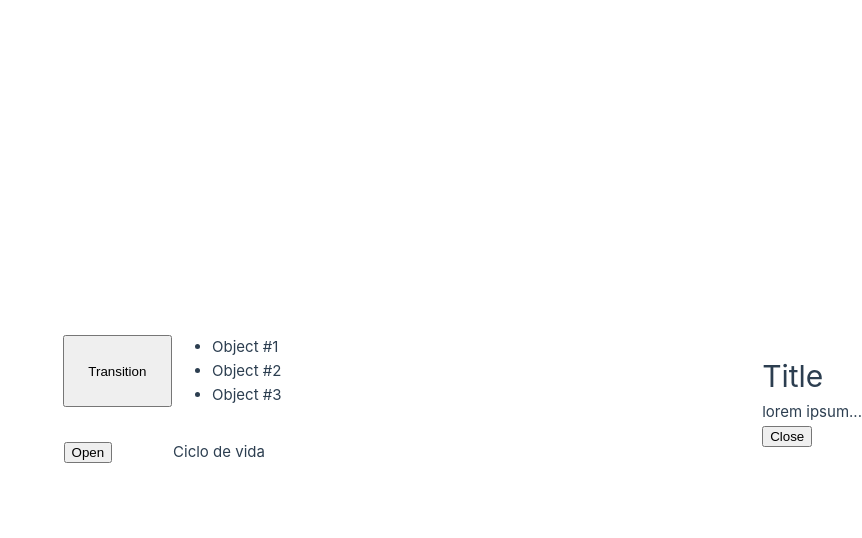
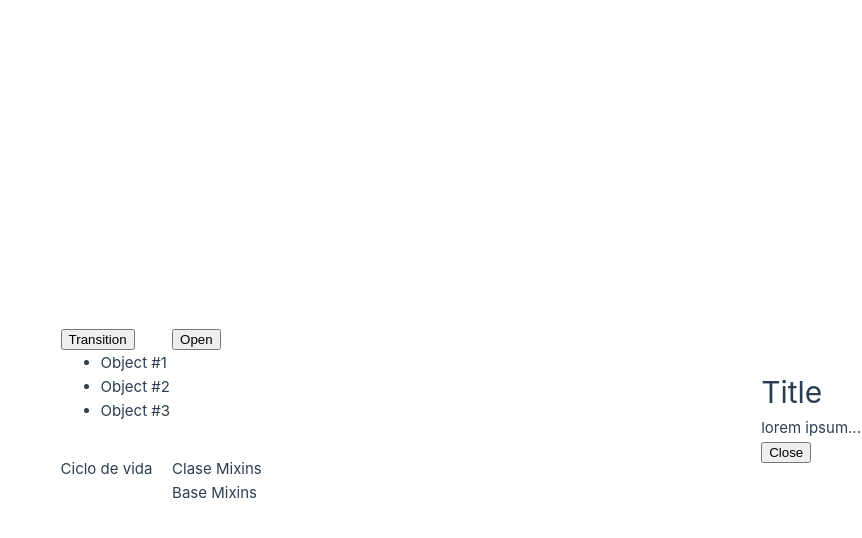
Before and after one commit to RickyBv1/Components-Composition-Vue, a Vue app: page / in a window 1280 px wide. Both pictures are taken after a click on the button "Open". Shown: the top 538 px of the page, without its empty margins (418-1280 px from the left). Built offline with nearby package versions, Linux system fonts and the light colour scheme.

Commit message:
feat: add ClaseMixins component and integrate into App.vue

```diff
--- a/src/App.vue
+++ b/src/App.vue
@@ -2,10 +2,11 @@
 import ClaseTransitions from './components/ClaseTransitions/ClaseTransitions.vue'
 import ClaseTeleports from './components/ClaseTeleports/ClaseTeleports.vue'
 import ClaseCicloDeVida from './components/ClaseCicloDeVida/ClaseCicloDeVida.vue'
+import ClaseMixins from './components/ClaseMixins/ClaseMixins.vue'
 
 export default {
   name: 'App',
-  components: { ClaseTransitions, ClaseTeleports, ClaseCicloDeVida },
+  components: { ClaseTransitions, ClaseTeleports, ClaseCicloDeVida, ClaseMixins },
 }
 </script>
 
@@ -15,6 +16,8 @@ export default {
   <ClaseTeleports class="card" />
 
   <ClaseCicloDeVida class="card" />
+
+  <ClaseMixins />
 </template>
 
 <style>
--- /dev/null
+++ b/src/components/ClaseMixins/ClaseMixins.vue
@@ -0,0 +1,29 @@
+<template>
+  <div class="card">
+    <div>{{ text }}</div>
+    <div>{{ secondText }}</div>
+  </div>
+</template>
+
+<script>
+import base from './mixins/base'
+
+export default {
+  name: 'ClaseMixins',
+  mixins: [base],
+  data() {
+    return {
+      text: 'Clase Mixins',
+    }
+  },
+  beforeCreate() {
+    console.log('beforeCreate', this.$data, this.$el)
+  },
+  created() {
+    console.log('created', this.$data, this.$el)
+  },
+  mounted() {
+    console.log('mounted', this.$data, this.$el)
+  },
+}
+</script>
--- /dev/null
+++ b/src/components/ClaseMixins/mixins/base.js
@@ -0,0 +1,10 @@
+export default {
+  data() {
+    return {
+      secondText: 'Base Mixins',
+    }
+  },
+  created() {
+    console.log('base created')
+  },
+}
--- a/src/components/ClaseTeleports/components/Modal.vue
+++ b/src/components/ClaseTeleports/components/Modal.vue
@@ -2,7 +2,7 @@
   <div>
     <button @click="toggle">Open</button>
     <teleport to="body">
-      <div v-show="show" class="modal">
+      <div v-show="show" class="card">
         <h1>Title</h1>
         <p>lorem ipsum...</p>
         <button @click="toggle">Close</button>
--- a/src/components/ClaseTransitions/ClaseTransitions.vue
+++ b/src/components/ClaseTransitions/ClaseTransitions.vue
@@ -1,8 +1,10 @@
 <template>
-  <button @click="show = !show">Transition</button>
-  <transition name="fade">
-    <Menu v-show="show" />
-  </transition>
+  <div>
+    <button @click="show = !show">Transition</button>
+    <transition name="fade">
+      <Menu v-show="show" />
+    </transition>
+  </div>
 </template>
 
 <script>
```
